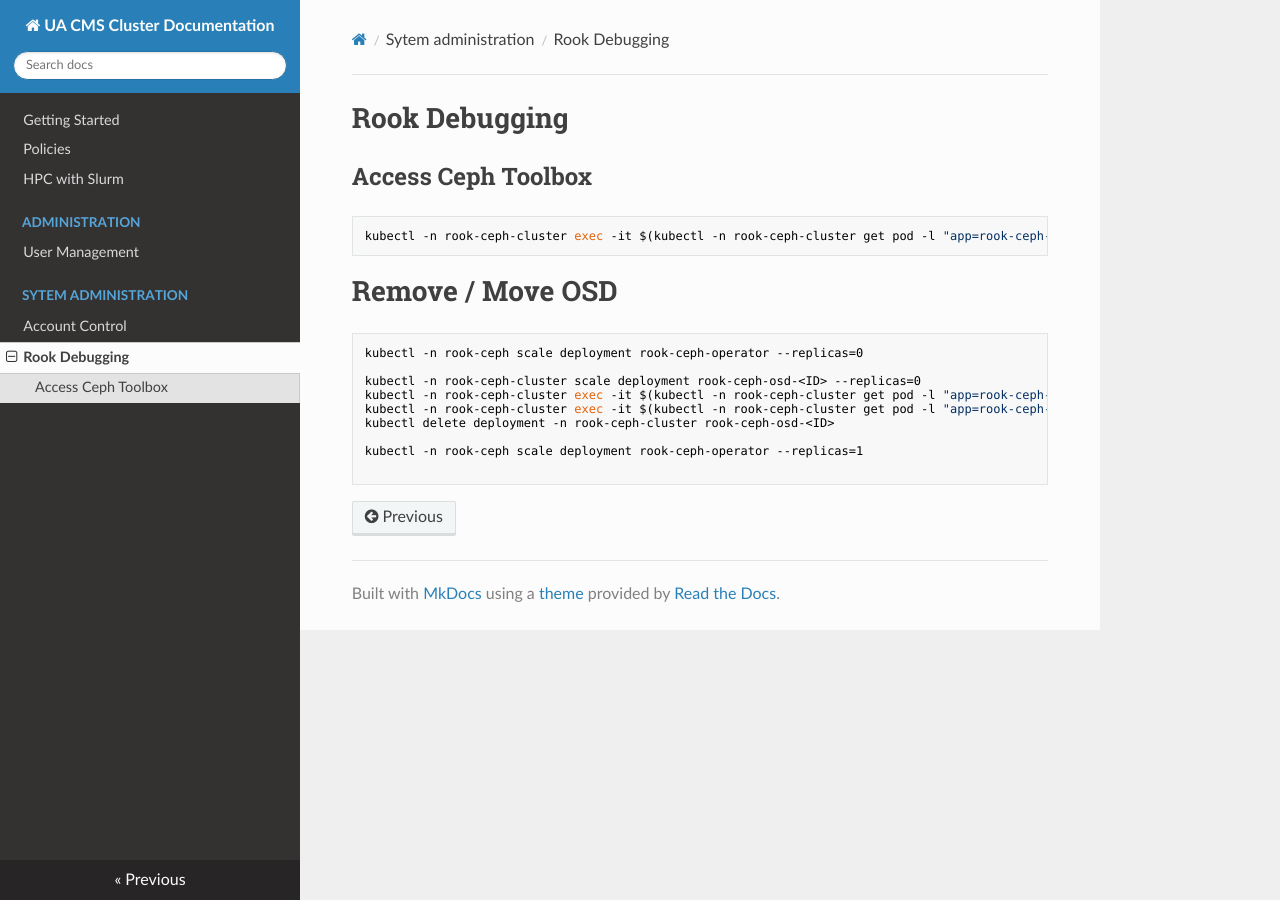
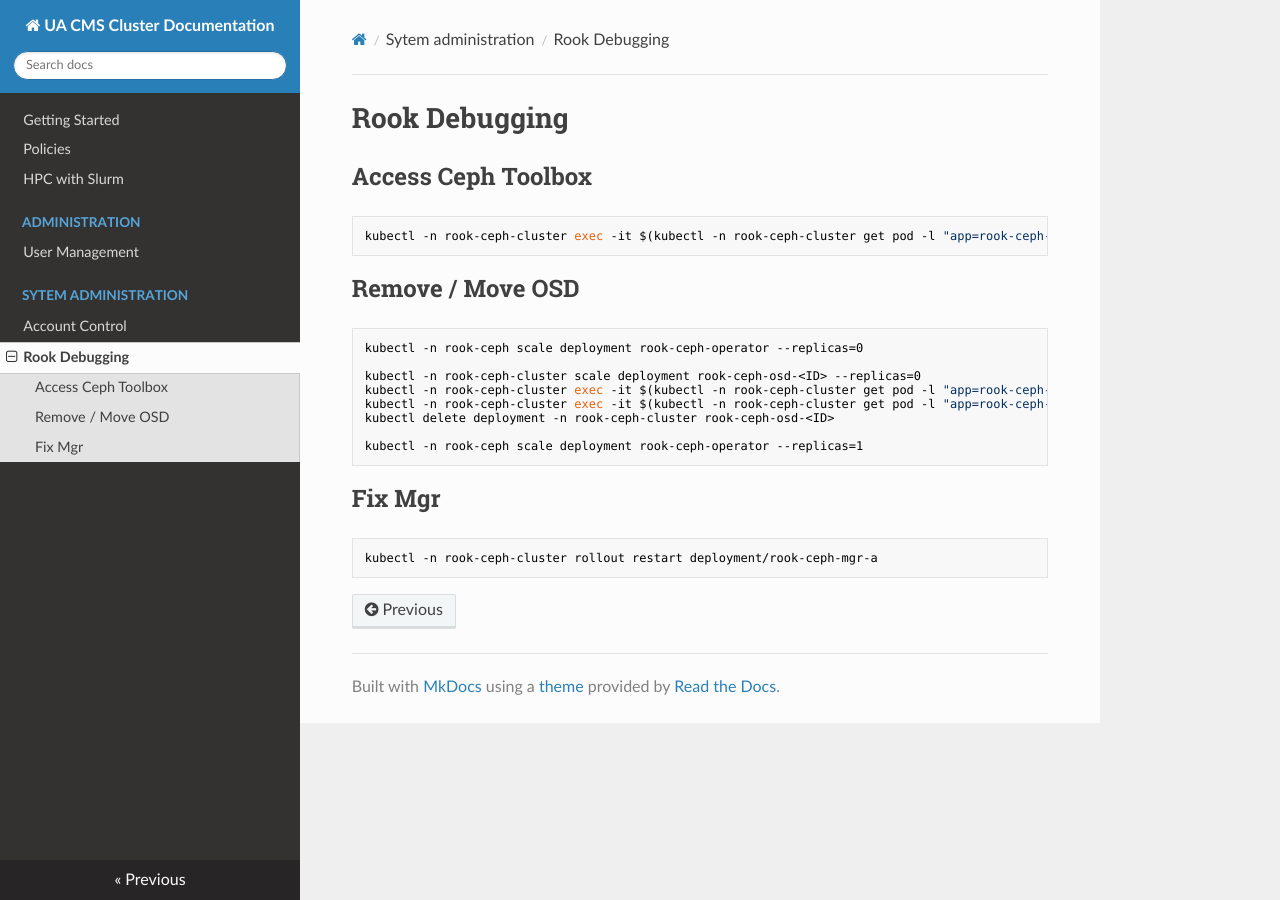
Before and after one commit to cmsua/cms-cluster-docs, an MkDocs documentation site: the page built from docs/sytem-administration/storage.md, in a window 1280 px wide. Built offline with MkDocs 1.6.1, drawn with Linux system fonts in a browser that asks for light colours; nearby versions of some CDN libraries.

Commit message:
Fixes, Restart Mgr command

````diff
--- a/docs/sytem-administration/storage.md
+++ b/docs/sytem-administration/storage.md
@@ -6,7 +6,7 @@
 kubectl -n rook-ceph-cluster exec -it $(kubectl -n rook-ceph-cluster get pod -l "app=rook-ceph-tools" -o jsonpath='{.items[0].metadata.name}') -- bash
 ```
 
-# Remove / Move OSD
+## Remove / Move OSD
 
 ```bash
 kubectl -n rook-ceph scale deployment rook-ceph-operator --replicas=0
@@ -17,5 +17,10 @@ kubectl -n rook-ceph-cluster exec -it $(kubectl -n rook-ceph-cluster get pod -l
 kubectl delete deployment -n rook-ceph-cluster rook-ceph-osd-<ID>
 
 kubectl -n rook-ceph scale deployment rook-ceph-operator --replicas=1
+```
 
+## Fix Mgr
+
+```bash
+kubectl -n rook-ceph-cluster rollout restart deployment/rook-ceph-mgr-a
 ```
````
